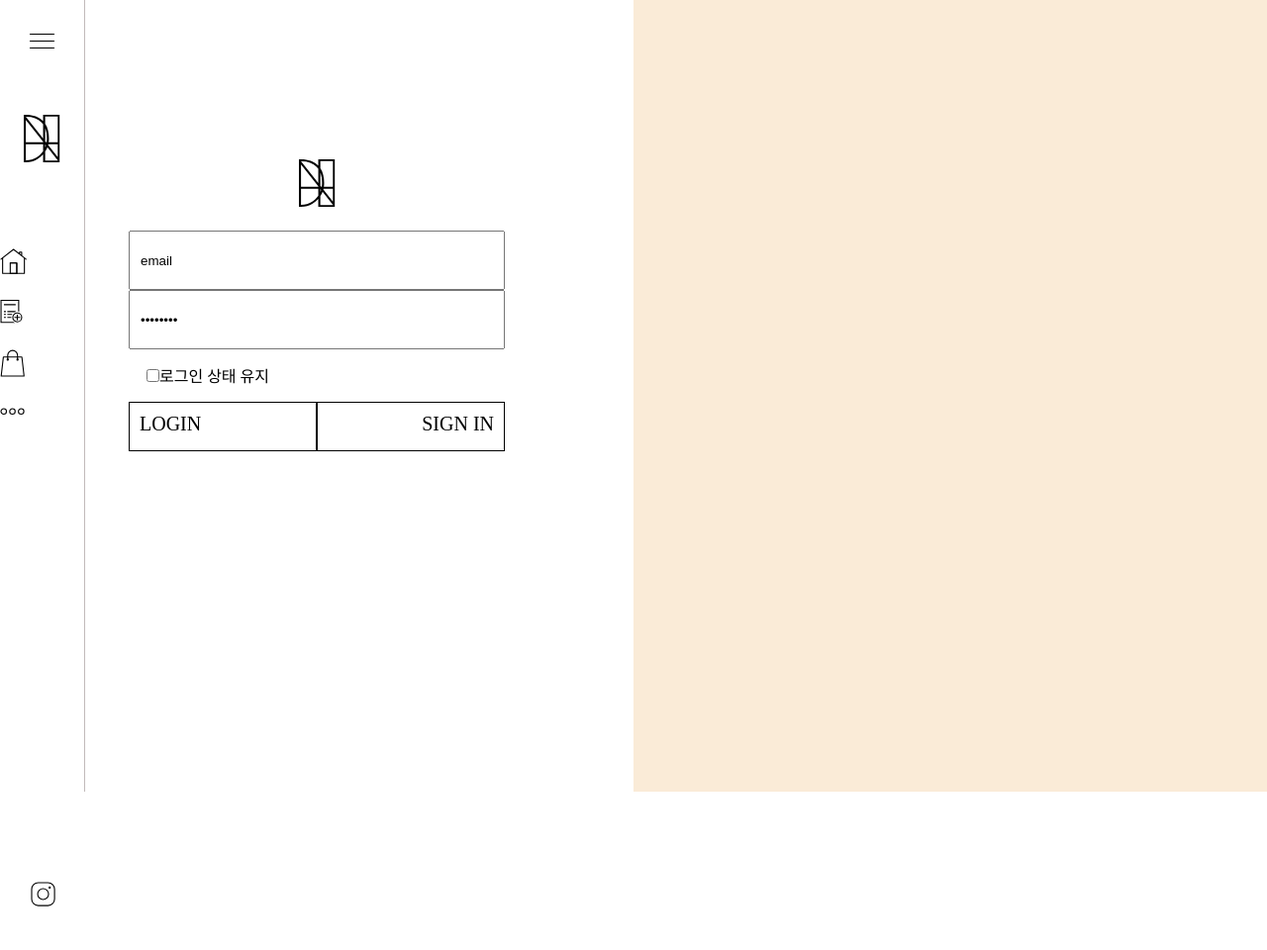
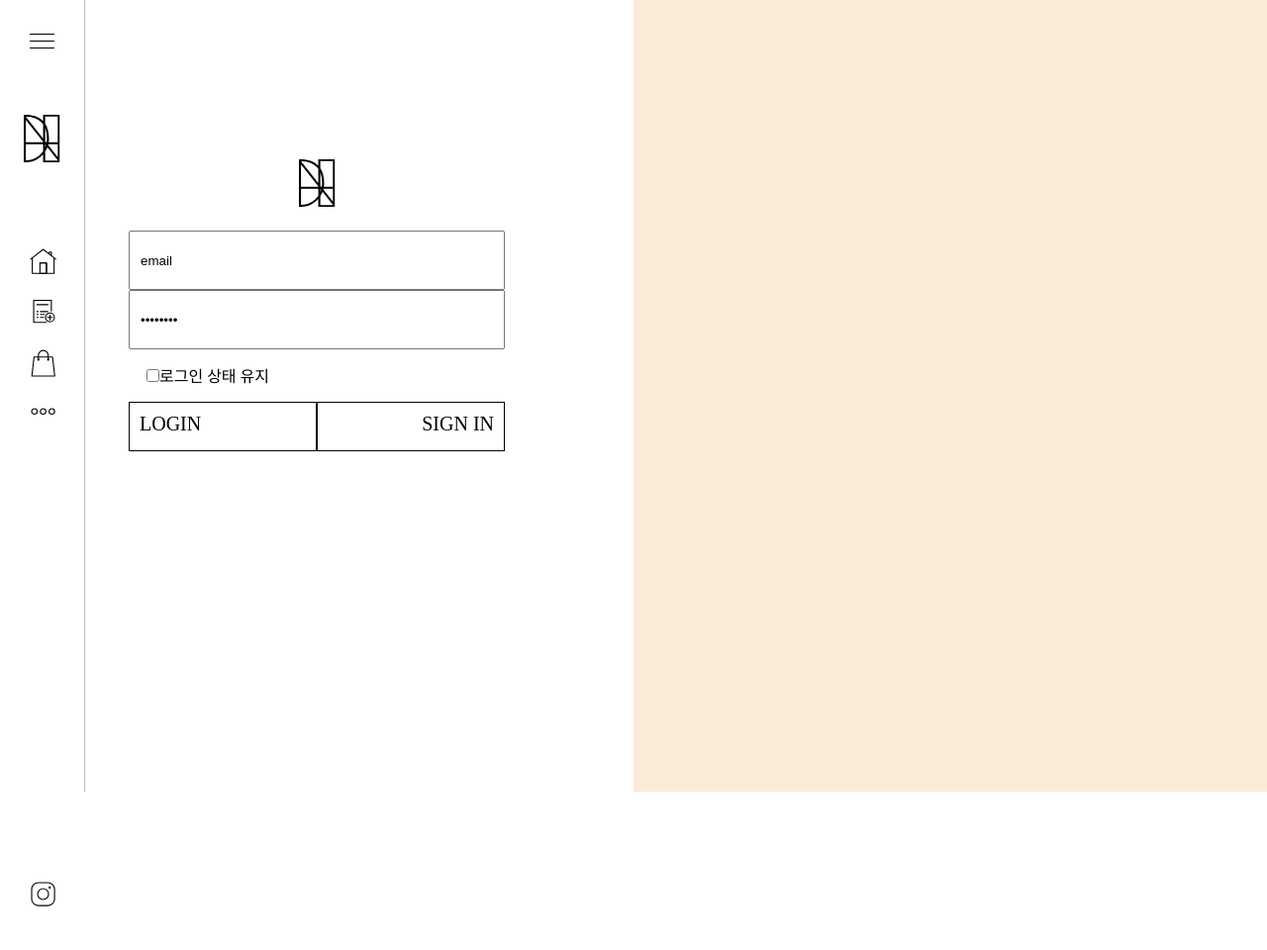
Before and after one commit to HEND-0/MVP, a Django app: page /login in a window 1280 px wide. Shown: the whole page at 99% size. Run offline with Django 3.2, Linux system fonts and the light colour scheme.

Commit message:
기타 수정들 9/30

```diff
--- a/HEND/HEND/settings.py
+++ b/HEND/HEND/settings.py
@@ -40,6 +40,7 @@ INSTALLED_APPS = [
     'main',
     'shop',
     'account',
+    'detail',
 ]
 
 MIDDLEWARE = [
--- a/HEND/HEND/templates/sidebar.html
+++ b/HEND/HEND/templates/sidebar.html
@@ -40,10 +40,10 @@
         </div>
         <div class="quick">
           <ul class="quick_menu">
-            <li><a href="{% url 'home' %}"><img src="{% static 'img/home.svg' %}" alt="home"></a></li>
-            <li><img src="{% static 'img/create-order.svg' %}" alt="order"></a></li>
-            <li><a href="{% url 'shop' %}"><img src="{% static 'img/shopping-bag.svg' %}" alt="shop"></a></li>
-            <li><a href=""><img src="{% static  'img/mypage.svg' %}" alt="mypage"></a></li>
+            <li class="quick_home"><a href="{% url 'home' %}"><img src="{% static 'img/home.svg' %}" alt="home"></a></li>
+            <li class="quick_order"><a href=""><img src="{% static 'img/create-order.svg' %}" alt="order"></a></li>
+            <li class="quick_shop"><a href="{% url 'shop' %}"><img src="{% static 'img/shopping-bag.svg' %}" alt="shop"></a></li>
+            <li class="quick_mypage"><a href=""><img src="{% static  'img/mypage.svg' %}" alt="mypage"></a></li>
           </ul>
           <span class="insta_icon"> <img src="{% static 'img/instagram.svg' %}" alt="instagram"></span>
         </div>
--- a/HEND/HEND/urls.py
+++ b/HEND/HEND/urls.py
@@ -5,4 +5,5 @@ urlpatterns = [
     path('admin/', admin.site.urls),
     path('', include('main.urls')),
     path('', include('shop.urls')),
+    path('', include('detail.urls')),
 ]
--- a/HEND/shop/templates/shop.html
+++ b/HEND/shop/templates/shop.html
@@ -19,7 +19,6 @@
     </div>
 
   </div>
-  <script src="{% static 'js/shop.js' %}"></script>
   {% endblock %}
 </body>
 </html>
```
